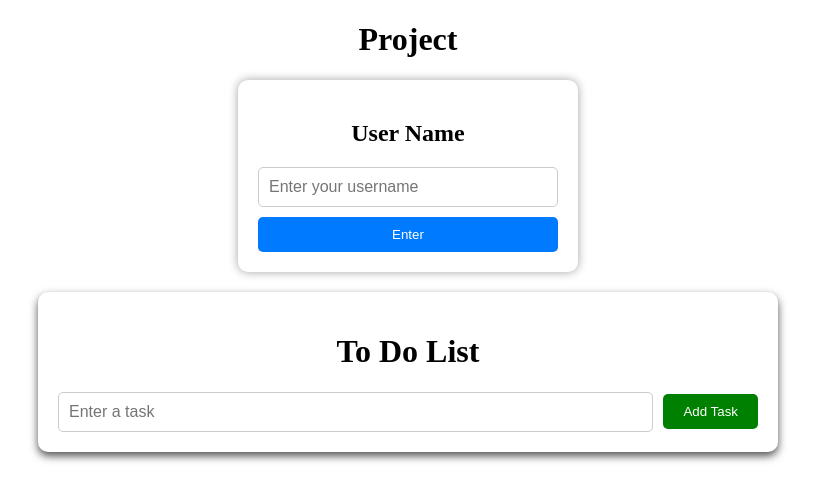
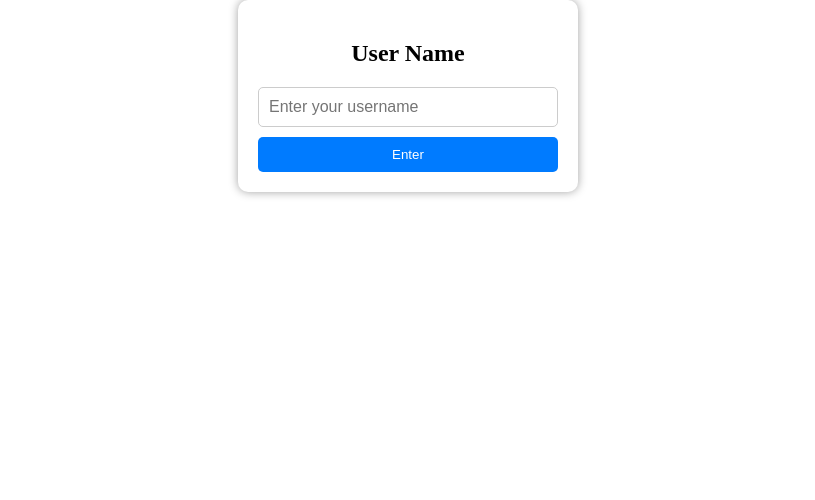
Before and after one commit to rusualin0031/to-do-list, a React (Vite) app: page / in a window 1280 px wide. Shown: the top 500 px of the page, without its empty margins (232-1047 px from the left). Built offline with nearby package versions, Linux system fonts and the light colour scheme.

Commit message:
replace store slices

```diff
--- a/src/App.jsx
+++ b/src/App.jsx
@@ -1,18 +1,17 @@
-import React from 'react';
-import { Provider } from 'react-redux';
-import store from './store';
-import UsernameForm from './components/UsernameForm';
-import ToDoList from './components/ToDoList';
+import {useSelector} from 'react-redux';
 import './styling/App.scss';
+import LoggedIn from "./pages/LoggedIn/index.jsx";
+import Landing from "./pages/Landing/index.jsx";
 
-function App() {
+function App () {
+  const username = useSelector( ( state ) => state.auth.username );
+  console.log( {username} );
+
   return (
-    <Provider store={store}>
-      <h1>Project</h1>
-      <UsernameForm />
-      <ToDoList />
-  </Provider>
-);
+    <>
+      {username ? <LoggedIn/> : <Landing/>}
+    </>
+  );
 }
 
 export default App
--- a/src/components/UsernameForm.jsx
+++ /dev/null
@@ -1,38 +0,0 @@
-import React, { useState } from 'react';
-import { useDispatch } from 'react-redux';
-import { setUsername } from '../userActions';
-import '../styling/usernameForm.scss';
-
-function UsernameForm() {
-  const [inputUsername, setInputUsername] = useState('');
-  const dispatch = useDispatch();
-
-  const handleInputChange = (event) => {
-    setInputUsername(event.target.value);
-  };
-
-  const handleSetUsername = () => {
-    dispatch(setUsername(inputUsername));
-    setInputUsername('');
-  };
-
-  return (
-    <div className="login-card-container">
-      <div className="login-card">
-        <h2>User Name</h2>
-        <div className="login-form">
-          <input
-            type="text"
-            value={inputUsername}
-            onChange={handleInputChange}
-            placeholder="Enter your username"
-            className="input-username"
-          />
-          <button onClick={handleSetUsername} className="button-login">Enter</button>
-        </div>
-      </div>
-    </div>
-  );
-}
-
-export default UsernameForm;
--- a/src/main.jsx
+++ b/src/main.jsx
@@ -1,10 +1,11 @@
-import React from 'react'
 import ReactDOM from 'react-dom/client'
 import App from './App.jsx'
 import './styling/index.scss'
+import {store} from "./store/index.js";
+import {Provider} from "react-redux";
 
-ReactDOM.createRoot(document.getElementById('root')).render(
-  // <React.StrictMode>
-    <App />
-  // </React.StrictMode>,
+ReactDOM.createRoot( document.getElementById( 'root' ) ).render(
+  <Provider store={store}>
+    <App/>
+  </Provider>
 )
--- /dev/null
+++ b/src/pages/Landing/index.jsx
@@ -0,0 +1,38 @@
+import {useState} from 'react';
+import {useDispatch} from 'react-redux';
+import './style.scss';
+import {setUsername} from "../../store/slices/authSlice.js";
+
+function Landing () {
+  const [inputUsername, setInputUsername] = useState( '' );
+  const dispatch = useDispatch();
+
+  const handleInputChange = ( event ) => {
+    setInputUsername( event.target.value );
+  };
+
+  const handleSetUsername = () => {
+    dispatch( setUsername( inputUsername ) );
+    setInputUsername( '' );
+  };
+
+  return (
+    <div className="login-card-container">
+      <div className="login-card">
+        <h2>User Name</h2>
+        <div className="login-form">
+          <input
+            type="text"
+            value={inputUsername}
+            onChange={handleInputChange}
+            placeholder="Enter your username"
+            className="input-username"
+          />
+          <button onClick={handleSetUsername} className="button-login">Enter</button>
+        </div>
+      </div>
+    </div>
+  );
+}
+
+export default Landing;
--- /dev/null
+++ b/src/pages/LoggedIn/index.jsx
@@ -0,0 +1,9 @@
+import ToDoList from "../../components/ToDoList.jsx";
+
+function LoggedIn () {
+  return (
+    <ToDoList/>
+  );
+}
+
+export default LoggedIn
--- a/src/store.js
+++ /dev/null
@@ -1,10 +0,0 @@
-import { configureStore } from '@reduxjs/toolkit';
-import userReducer from './userReducer';
-
-const store = configureStore({
-  reducer: {
-    user: userReducer
-  }
-});
-
-export default store;
--- /dev/null
+++ b/src/store/index.js
@@ -0,0 +1,11 @@
+import { configureStore } from '@reduxjs/toolkit';
+import authReducer from './slices/authSlice';
+
+export const store = configureStore({
+  reducer: {
+    auth: authReducer
+  },
+});
+
+// export type AppDispatch = typeof store.dispatch;
+// export type RootState = ReturnType<typeof store.getState>;
--- /dev/null
+++ b/src/store/slices/authSlice.js
@@ -0,0 +1,23 @@
+import {createSlice} from '@reduxjs/toolkit';
+
+const initialState = {
+  username: '',
+};
+
+export const authSlice = createSlice({
+  name: 'auth',
+  initialState,
+  reducers: {
+    setUsername: (state, action) => {
+      state.username = action.payload;
+    },
+  },
+});
+
+// Export the actions
+export const {
+  setUsername,
+} = authSlice.actions;
+
+// Export the reducer
+export default authSlice.reducer;
--- a/src/userActions.js
+++ /dev/null
@@ -1,4 +0,0 @@
-export const setUsername = (username) => ({
-    type: 'SET_USERNAME',
-    payload: username
-  });
--- a/src/userReducer.js
+++ /dev/null
@@ -1,14 +0,0 @@
-const initialState = {
-    username: ''
-  };
-
-  const userReducer = (state = initialState, action) => {
-    switch (action.type) {
-      case 'SET_USERNAME':
-        return { ...state, username: action.payload };
-      default:
-        return state;
-    }
-  };
-
-  export default userReducer;
```
Also changed, not shown: src/pages/Landing/style.scss (renamed from src/styling/usernameForm.scss).
